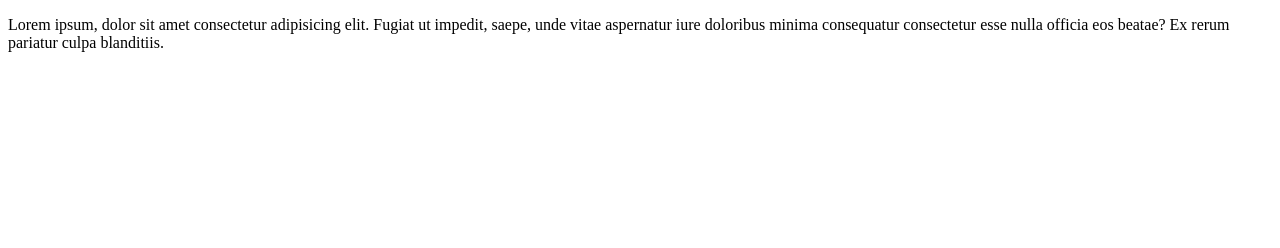
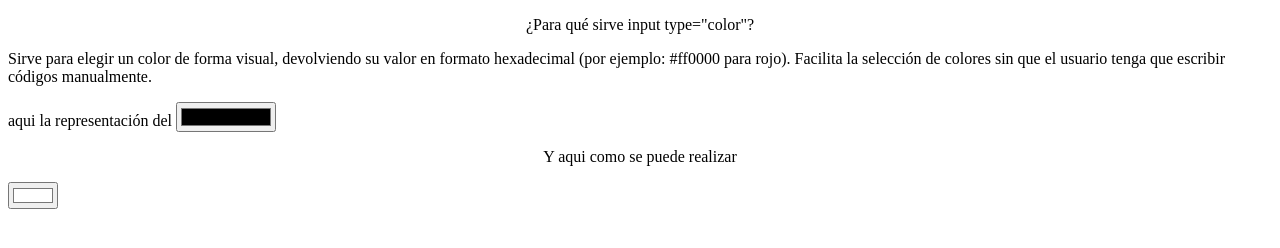
Before and after one commit to Paco702/DM_Up240442_, a plain HTML site: page index.html in a window 1280 px wide. Drawn offline with Linux system fonts and the light colour scheme.

Commit message:
la funcion del type color

```diff
--- a/index.html
+++ b/index.html
@@ -10,7 +10,15 @@
 <body>
 
 </body>
-<p>Lorem ipsum, dolor sit amet consectetur adipisicing elit. Fugiat ut impedit, saepe, unde vitae aspernatur iure
-    doloribus minima consequatur consectetur esse nulla officia eos beatae? Ex rerum pariatur culpa blanditiis.</p>
+<p style="text-align: center;">¿Para qué sirve input type="color"?</p>
+<p>Sirve para elegir un color de forma visual, devolviendo su valor en formato hexadecimal (por ejemplo: #ff0000 para
+    rojo).
+
+    Facilita la selección de colores sin que el usuario tenga que escribir códigos manualmente.</p>
+<p> aqui la representación del <input type="color" style="width: 100px; height: 30px;"></p>
+
+<p style="text-align: center;"> Y aqui como se puede realizar</p>
+<input type="color" value="#ffffff" onchange="document.body.style.backgroundColor = this.value">
+
 
 </html>
```
